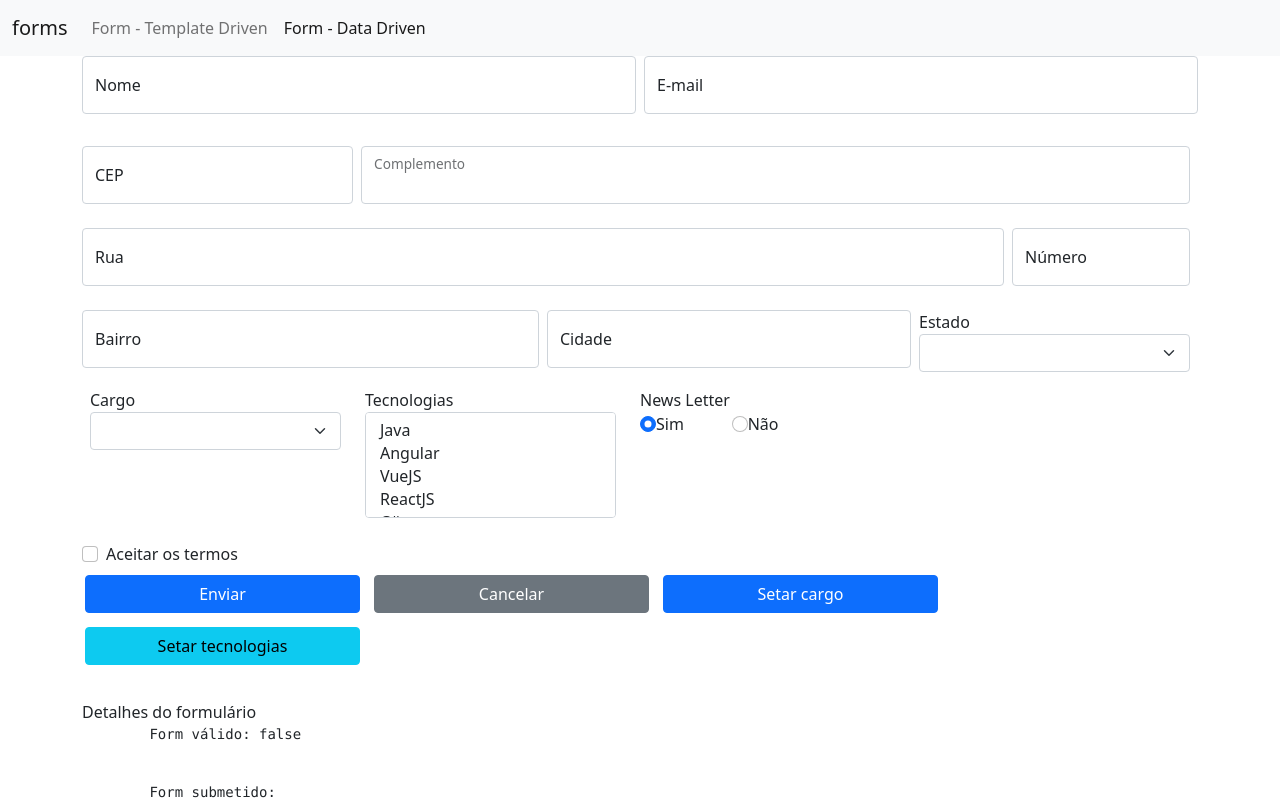
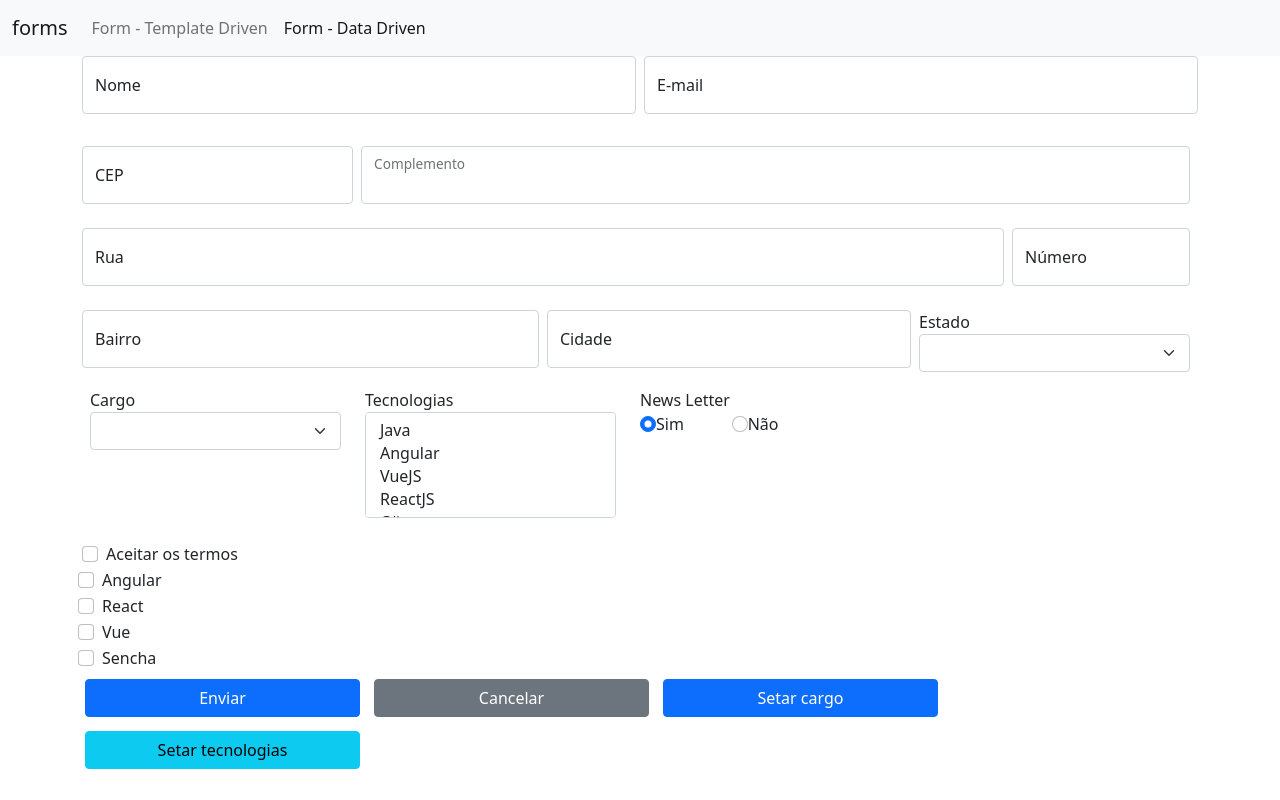
Before and after one commit to leorv/AngularCompleto, an Angular app in the folder forms/: page /dataForm in a window 1280 px wide. Shown: the top 800 px of the page. Built offline with nearby package versions, Linux system fonts and the light colour scheme.

Commit message:
Formulários reativos: FormArray: Checkboxes Dinâmicos (formArrayName, formControlName)

```diff
--- a/forms/src/app/data-form/data-form.component.html
+++ b/forms/src/app/data-form/data-form.component.html
@@ -1,4 +1,4 @@
-<form class="row g-2 gy-2" [formGroup]="formulario" (ngSubmit)="onSubmit()">
+<form class="g-2 gy-2 row" [formGroup]="formulario" (ngSubmit)="onSubmit()">
     <div class="col-md-6" [ngClass]="aplicaCSSErro('nome')">
         <div class="form-floating mb-3">
             <!-- No lugar de name="nome", para o Angular identificar o campo com o objeto formulário,
@@ -144,17 +144,41 @@
     <div class="form-group">
         <div class="col-md-3">
             <div class="form-check" [ngClass]="aplicaCSSErro('termos')">
-                <input class="form-check-input" type="checkbox"
-                id="flexCheckDefault" formControlName="termos">
-                <label class="form-check-label" for="flexCheckDefault">
+                <input class="form-check-input" type="checkbox" id="termos" formControlName="termos">
+                <label class="form-check-label" for="termos">
                     Aceitar os termos
                 </label>
             </div>
-            <app-campo-control-erro [mostrarErro]="verificaInvalid('termos')"
-                msgErro="Por favor, aceite os termos">
+            <app-campo-control-erro [mostrarErro]="verificaInvalid('termos')" msgErro="Por favor, aceite os termos">
             </app-campo-control-erro>
         </div>
     </div>
+
+    <div class="form-group col-md-4 row">
+        <div class="form-check" *ngFor="let item of frameworks; let i = index"
+        formArrayName="frameworks">
+            <input class="form-check-input" type="checkbox"
+            [formControlName]="i" (click)="debugar(item)" #item>
+            <label class="form-check-label">
+                {{item}}
+            </label>
+        </div>
+    </div>
+
+    <!--
+        DESTA MANEIRA ABAIXO DÁ ERRO. NÃO SEI O PORQUÊ.
+        <div class="form-group col-md-4 row">
+        <div class="form-check" *ngFor="let item of formulario.get('frameworks')?.value; let i = index"
+        formArrayName="frameworks">
+            <input class="form-check-input" type="checkbox"
+            [formControlName]="i" (click)="debugar(item)" #item>
+            <label class="form-check-label">
+                {{frameworks[i]}}
+            </label>
+        </div>
+    </div> -->
+
+
     <div class="row">
         <button type="submit" class="btn btn-primary col-sm-3">
             Enviar
--- a/forms/src/app/data-form/data-form.component.ts
+++ b/forms/src/app/data-form/data-form.component.ts
@@ -20,6 +20,7 @@
     cargos: any[] = [];
     tecnologias: any[] = [];
     newsletterOp: any[] = [];
+    frameworks: any[] = ['Angular', 'React', 'Vue', 'Sencha'];
 
     constructor(
         private formBuilder: FormBuilder,
@@ -53,13 +54,41 @@
             cargo: [null],
             tecnologias: [null],
             newsletter: ['s'],
-            termos: [null, Validators.pattern('true')]
+            termos: [null, Validators.pattern('true')],
+            frameworks: this.buildFrameworks()
         });
     }
 
+    buildFrameworks() {
+        const values = this.frameworks.map(v => new FormControl(false));
+        return this.formBuilder.array(values);
+
+        // return [
+        //     values
+        // ]
+    }
+
+    debugar(obj: any) {
+        console.log(obj, obj.value);
+    }
+
     onSubmit() {
+        console.log(this.formulario);
+
+        // aqui vamos fazer uma correção no valor a ser enviado para o servidor
+        // para o nome do framework sair corretamente, e não somente true ou false.
+        let valueSubmit = Object.assign({}, this.formulario.value);
+        valueSubmit = Object.assign(valueSubmit, {
+            frameworks: valueSubmit.frameworks
+                .map((v:any, i:any) => v ? this.frameworks[i] : null)
+                .filter((v: any) => v !== null)
+        });
+        // Fim da correção.
+
+        console.log(valueSubmit);
+
         if (this.formulario.valid) {
-            this.http.post('https://httpbin.org/post', JSON.stringify(this.formulario.value))
+            this.http.post('https://httpbin.org/post', JSON.stringify(valueSubmit))
                 .pipe(map(res => res))
                 .subscribe(dados => {
                     console.log(dados);
```
